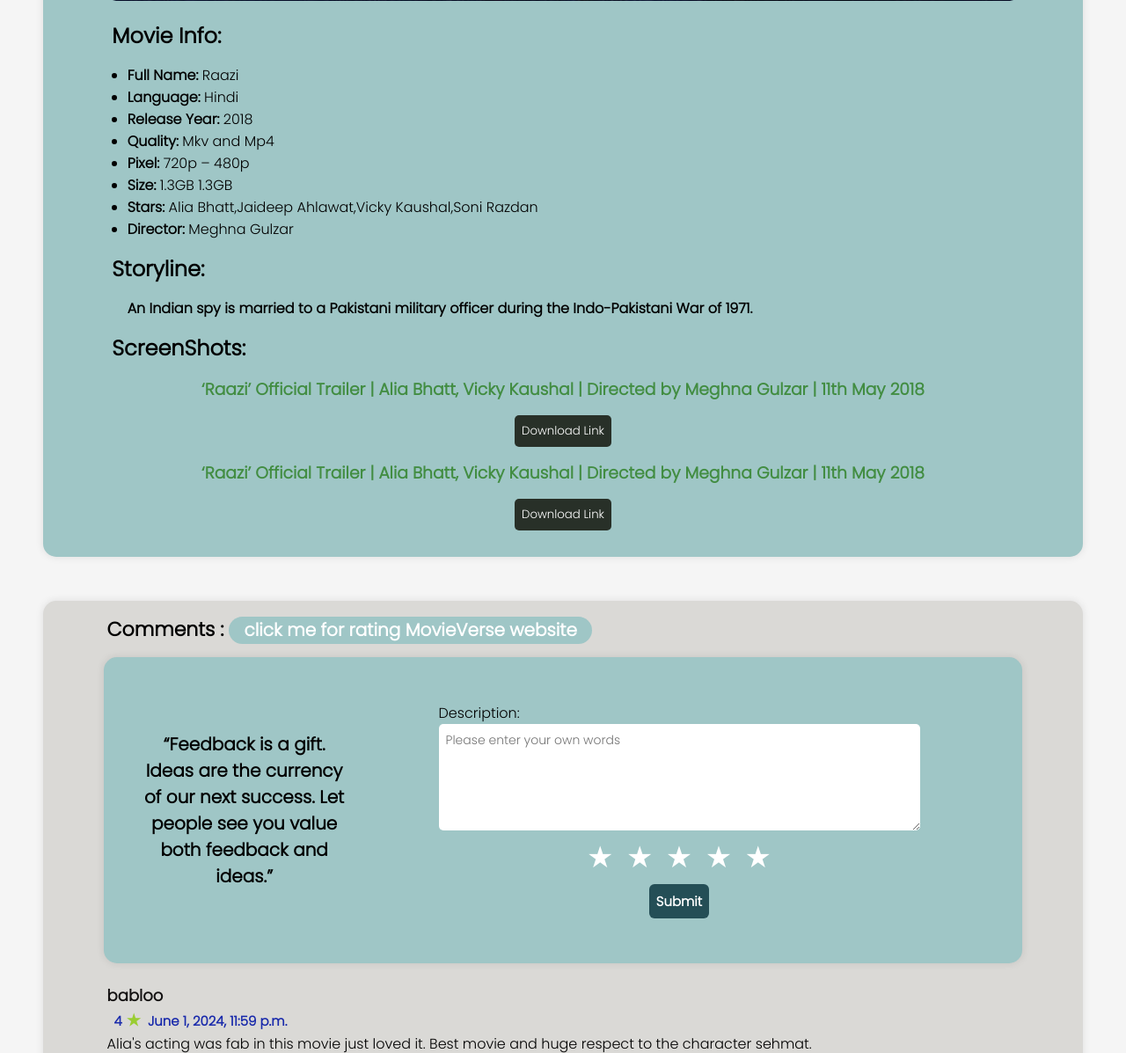
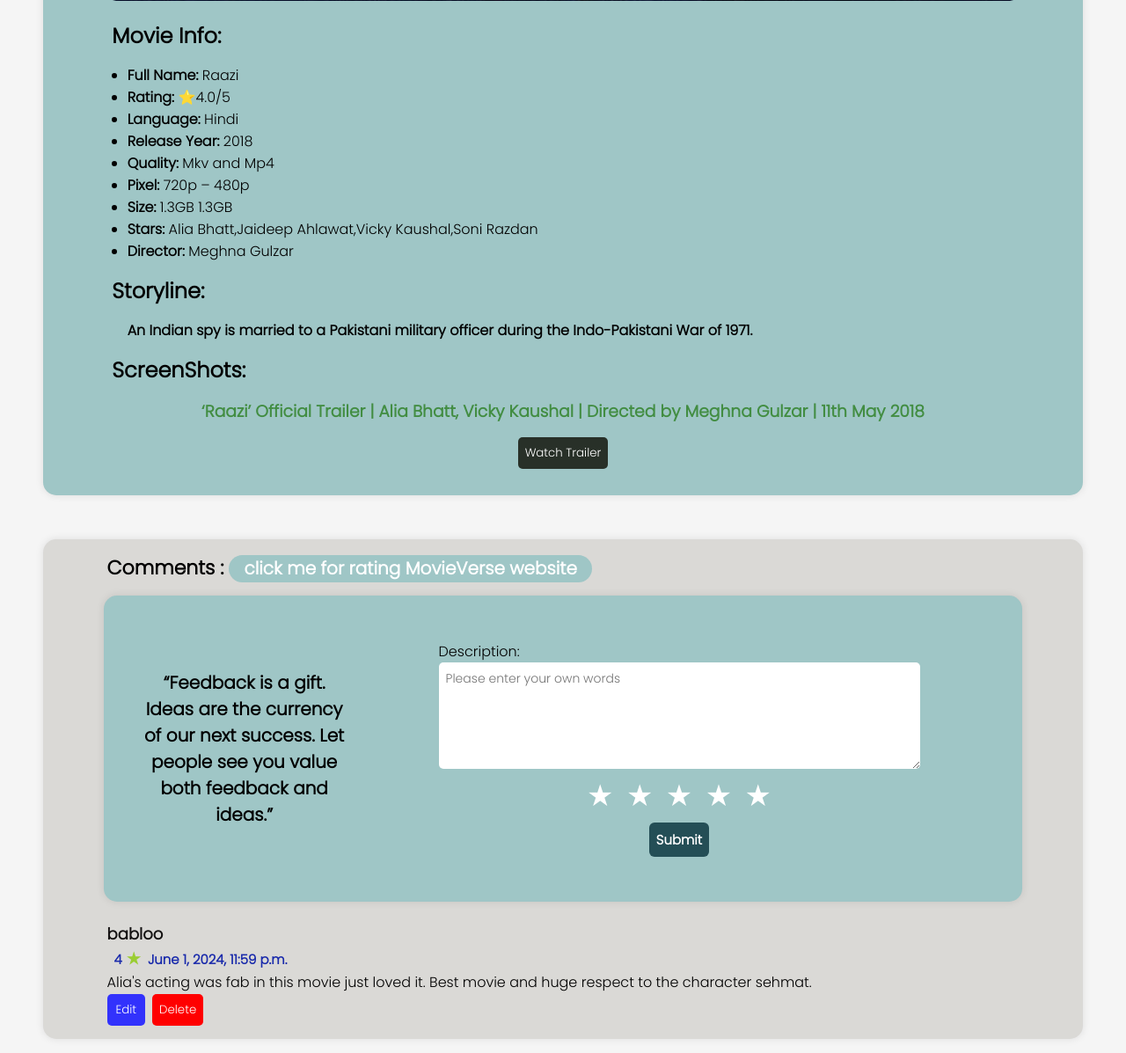
Before and after one commit to bablookumar7631/Django_Movie_web_page, a Django app: page /moviedetail/3 in a window 1280 px wide. Shown: the part 1022-2219 px from the top of the page at 88% size. Run offline with Django 4.2, Linux system fonts and the light colour scheme; a user stored in the database is signed in; data comes from the database, SQL or seed files in the repository; both versions use the stored data as it was after the commit; data that the repository does not hold is empty.

Commit message:
add average rating and also add some movies list

```diff
--- a/Bab_Movies/urls.py
+++ b/Bab_Movies/urls.py
@@ -24,7 +24,6 @@
 admin.site.index_title = "Welcome to MovieVerse Admin Panel"
 
 
-
 urlpatterns = [
     path('admin/', admin.site.urls),
     path('postComment/<int:allmovie_id>/', views.postComment, name="postComment"),
--- a/app1/views.py
+++ b/app1/views.py
@@ -10,7 +10,7 @@
 from django import template
 register = template.Library()
 from django.views import View
-
+from django.db.models import Avg
 
 
 # Create your views here
@@ -75,8 +75,11 @@
     data=Allmovie.objects.get(movie_id=id)
     screenshots = Screenshot.objects.filter(movie_id=id)
     movie_comments = MovieComment.objects.filter(allmovies_id=id)
+    average_rating = movie_comments.aggregate(Avg('rating'))['rating__avg']
+    if average_rating is not None:
+        average_rating = round(average_rating, 1)
 
-    return render(request,'moviedetail.html',{'data':data, 'screenshots' : screenshots, 'movie_comments': movie_comments})
+    return render(request,'moviedetail.html',{'data':data, 'screenshots' : screenshots, 'movie_comments': movie_comments, 'average_rating': average_rating})
 
 
 def postComment(request, allmovie_id):
--- a/templates/moviedetail.html
+++ b/templates/moviedetail.html
@@ -16,6 +16,7 @@
             <h2 class="info-1">Movie Info:</h2>
             <ul class="desp">
                 <li><span>Full Name:</span> {{data.Full_name}}</li>
+                <li><span>Rating: </span> &#11088;{{ average_rating }}/5</li>
                 <li><span>Language:</span> {{data.language}}</li>
                 <li><span>Release Year:</span> {{data.release_year}}</li>
                 <li><span>Quality:</span> {{data.quality}}</li>
@@ -40,13 +41,13 @@
 
             <div class="downl">
             <h3>{{data.links_name_1}}</h3>
-            <button class="downlink"><a href="{{data.links_down_1}}">Download Link</a></button>
+            <button class="downlink"><a href="{{data.links_down_1}}">Watch Trailer</a></button>
             </div>
 
-            <div class="downl">
+            <!-- <div class="downl">
             <h3>{{data.links_name_2}}</h3>
             <button class="downlink"><a href="{{data.links_down_2}}">Download Link</a></button>
-            </div>
+            </div> -->
 
         </div>
     </div>
--- a/templates/moviesList.html
+++ b/templates/moviesList.html
@@ -23,7 +23,7 @@
 
         <img class="item" src="media/{{movie.movie_image}}" alt="movie_picture" />
 
-        <p class="itm"><a href="{% url 'moviedetail' movie.movie_id %}">{{movie.movie_name|slice:"0:70"}}....</a></p>
+        <p class="itm"><a href="{% url 'moviedetail' movie.movie_id %}">{{movie.movie_name|slice:"0:70"}}...</a></p>
 
       </div>
 
```
Also changed, not shown: static/css/search.css (+10 -1 lines), db1.sqlite3, media/KGF-1.jpg (added), media/bahubali.jpg (added), media/golmaal.jpg (added), media/laapataaladies.jpg (added), media/pushpa.jpg (added), media/shaitaan_4JYqOcf.jpg (added), media/shaitaan_bPDKZPn.jpg (added), media/shaitaan_pDwJmwm.jpg (added).
